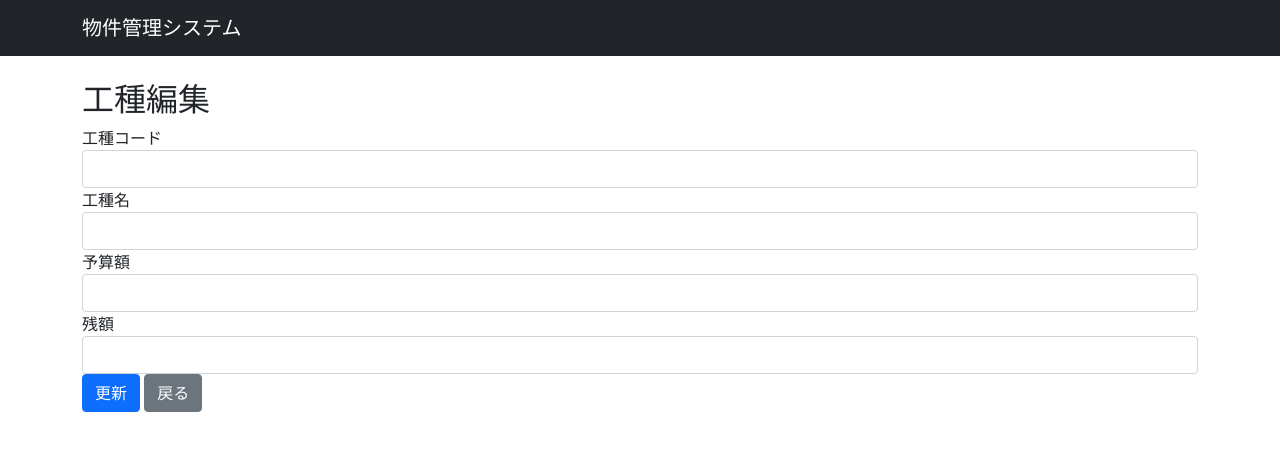
After one commit to kikuoo/yosan_07, a Flask app: template templates/edit_work_type.html in a window 1280 px wide. The commit adds this page. Shown: the top 451 px of the page. Run offline with Flask 3, Linux system fonts and the light colour scheme; the template is opened without the code that fills it, so the values that code supplies are empty; parts of the project's set-up code (start-up, migrations or seed data) failed here and were passed over.

Commit message:
250202-02

```diff
--- a/app.py
+++ b/app.py
@@ -22,6 +22,20 @@ class Project(db.Model):
     budget_amount = db.Column(db.Numeric(12, 0), nullable=False)
     created_at = db.Column(db.DateTime, default=datetime.now(timezone.utc))
     updated_at = db.Column(db.DateTime, default=datetime.now(timezone.utc), onupdate=datetime.now(timezone.utc))
+
+class WorkType(db.Model):
+    __tablename__ = 'work_types'
+
+    id = db.Column(db.Integer, primary_key=True)
+    project_id = db.Column(db.Integer, db.ForeignKey('projects.id'), nullable=False)
+    work_code = db.Column(db.String(50), nullable=False)
+    work_name = db.Column(db.String(200), nullable=False)
+    budget_amount = db.Column(db.Numeric(12, 0), nullable=False)
+    remaining_amount = db.Column(db.Numeric(12, 0), nullable=False)
+    created_at = db.Column(db.DateTime, default=datetime.now(timezone.utc))
+    updated_at = db.Column(db.DateTime, default=datetime.now(timezone.utc), onupdate=datetime.now(timezone.utc))
+
+    project = db.relationship('Project', backref=db.backref('work_types', lazy=True))
 
 @app.route('/')
 def index():
@@ -60,6 +74,47 @@ def edit_project(id):
 
     return render_template('edit_project.html', project=project)
 
+@app.route('/project/<int:project_id>/work_types')
+def work_type_list(project_id):
+    project = Project.query.get_or_404(project_id)
+    work_types = WorkType.query.filter_by(project_id=project_id).order_by(WorkType.work_code).all()
+    return render_template('work_type_list.html', project=project, work_types=work_types)
+
+@app.route('/project/<int:project_id>/work_types/add', methods=['GET', 'POST'])
+def add_work_type(project_id):
+    project = Project.query.get_or_404(project_id)
+
+    if request.method == 'POST':
+        work_type = WorkType(
+            project_id=project_id,
+            work_code=request.form['work_code'],
+            work_name=request.form['work_name'],
+            budget_amount=request.form['budget_amount'],
+            remaining_amount=request.form['budget_amount']  # 初期値は予算額と同じ
+        )
+        db.session.add(work_type)
+        db.session.commit()
+        flash('工種が正常に追加されました。')
+        return redirect(url_for('work_type_list', project_id=project_id))
+
+    return render_template('add_work_type.html', project=project)
+
+@app.route('/work_type/<int:id>/edit', methods=['GET', 'POST'])
+def edit_work_type(id):
+    work_type = WorkType.query.get_or_404(id)
+
+    if request.method == 'POST':
+        work_type.work_code = request.form['work_code']
+        work_type.work_name = request.form['work_name']
+        work_type.budget_amount = request.form['budget_amount']
+        work_type.remaining_amount = request.form['remaining_amount']
+
+        db.session.commit()
+        flash('工種が正常に更新されました。')
+        return redirect(url_for('work_type_list', project_id=work_type.project_id))
+
+    return render_template('edit_work_type.html', work_type=work_type)
+
 if __name__ == '__main__':
     with app.app_context():
         db.create_all()
--- /dev/null
+++ b/templates/edit_work_type.html
@@ -0,0 +1,30 @@
+{% extends "base.html" %}
+
+{% block content %}
+<h2>工種編集</h2>
+
+<form method="POST">
+    <div class="form-group">
+        <label for="work_code">工種コード</label>
+        <input type="text" class="form-control" id="work_code" name="work_code" value="{{ work_type.work_code }}" required>
+    </div>
+
+    <div class="form-group">
+        <label for="work_name">工種名</label>
+        <input type="text" class="form-control" id="work_name" name="work_name" value="{{ work_type.work_name }}" required>
+    </div>
+
+    <div class="form-group">
+        <label for="budget_amount">予算額</label>
+        <input type="number" class="form-control" id="budget_amount" name="budget_amount" value="{{ work_type.budget_amount }}" required>
+    </div>
+
+    <div class="form-group">
+        <label for="remaining_amount">残額</label>
+        <input type="number" class="form-control" id="remaining_amount" name="remaining_amount" value="{{ work_type.remaining_amount }}" required>
+    </div>
+
+    <button type="submit" class="btn btn-primary">更新</button>
+    <a href="{{ url_for('work_type_list', project_id=work_type.project_id) }}" class="btn btn-secondary">戻る</a>
+</form>
+{% endblock %}
--- a/templates/index.html
+++ b/templates/index.html
@@ -24,7 +24,8 @@
             <td>{{ "{:,}".format(project.contract_amount) }}円</td>
             <td>{{ "{:,}".format(project.budget_amount) }}円</td>
             <td>
-                <a href="{{ url_for('edit_project', id=project.id) }}" class="btn btn-sm btn-outline-primary">編集</a>
+                <a href="{{ url_for('work_type_list', project_id=project.id) }}" class="btn btn-sm btn-info">詳細</a>
+                <a href="{{ url_for('edit_project', id=project.id) }}" class="btn btn-sm btn-primary">編集</a>
             </td>
         </tr>
         {% endfor %}
```
Also changed, not shown: templates/add_work_type.html (added, +25 -0 lines), templates/work_type_list.html (added, +32 -0 lines).
